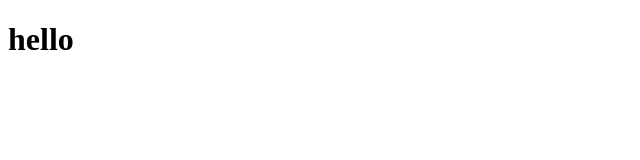
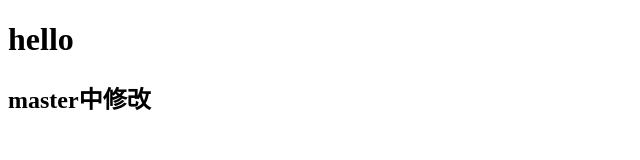
Before and after one commit to hanjiax/git-demo, a plain HTML site: page index.html in a window 1280 px wide. Shown: the whole page, without its empty margins (0-640 px from the left). Drawn offline with Linux system fonts and the light colour scheme.

Commit message:
master中修改

```diff
--- a/index.html
+++ b/index.html
@@ -8,5 +8,6 @@
 </head>
 <body>
     <h1>hello</h1>
+    <h2>master中修改</h2>
 </body>
 </html>
```
